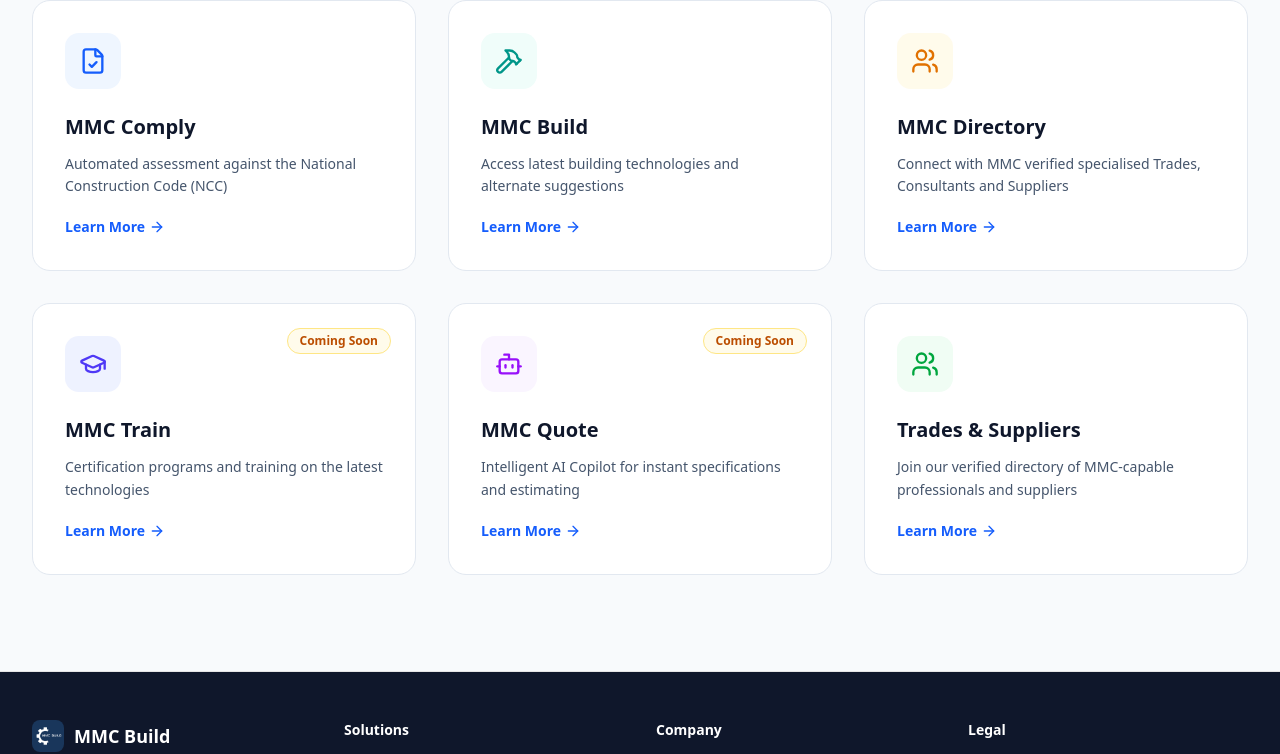
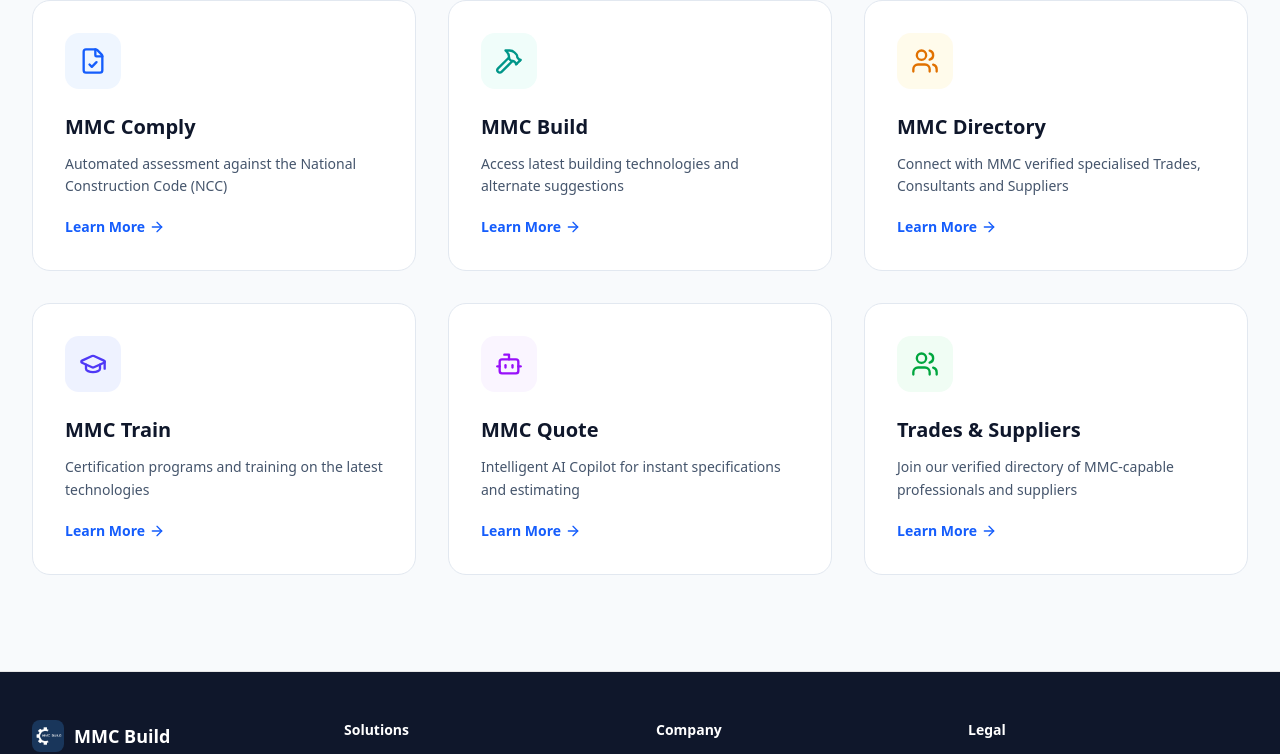
Before and after one commit to mmcbuildai/mmcbuild-marketing, a Next.js app: page / in a window 1280 px wide. Shown: the part 1581-2335 px from the top of the page. Built offline with nearby package versions, Linux system fonts and the light colour scheme; no server answers.

Commit message:
fix(homepage): remove Coming Soon badges from MMC Train/Quote
Reverts the badge addition; the "estimating" wording change on
MMC Quote stays.

```diff
--- a/src/app/(marketing)/page.tsx
+++ b/src/app/(marketing)/page.tsx
@@ -63,7 +63,6 @@ const solutions = [
     href: "/mmc-train",
     color: "text-indigo-600",
     bgColor: "bg-indigo-50",
-    comingSoon: true,
   },
   {
     icon: Bot,
@@ -72,7 +71,6 @@ const solutions = [
     href: "/mmc-quote",
     color: "text-purple-600",
     bgColor: "bg-purple-50",
-    comingSoon: true,
   },
   {
     icon: Users,
@@ -200,12 +198,7 @@ export default function HomePage() {
           <div className="grid grid-cols-1 md:grid-cols-2 lg:grid-cols-3 gap-8">
             {solutions.map((feature) => (
               <Link key={feature.title} href={feature.href} className="block h-full">
-                <div className="relative bg-white rounded-2xl p-8 h-full border border-slate-200 hover:border-blue-300 hover:shadow-xl transition-all duration-300 group">
-                  {feature.comingSoon && (
-                    <span className="absolute top-6 right-6 inline-flex items-center rounded-full border border-amber-200 bg-amber-50 px-3 py-1 text-xs font-semibold text-amber-700">
-                      Coming Soon
-                    </span>
-                  )}
+                <div className="bg-white rounded-2xl p-8 h-full border border-slate-200 hover:border-blue-300 hover:shadow-xl transition-all duration-300 group">
                   <div
                     className={`h-14 w-14 ${feature.bgColor} rounded-xl flex items-center justify-center mb-6 group-hover:scale-110 transition-transform duration-300`}
                   >
```
